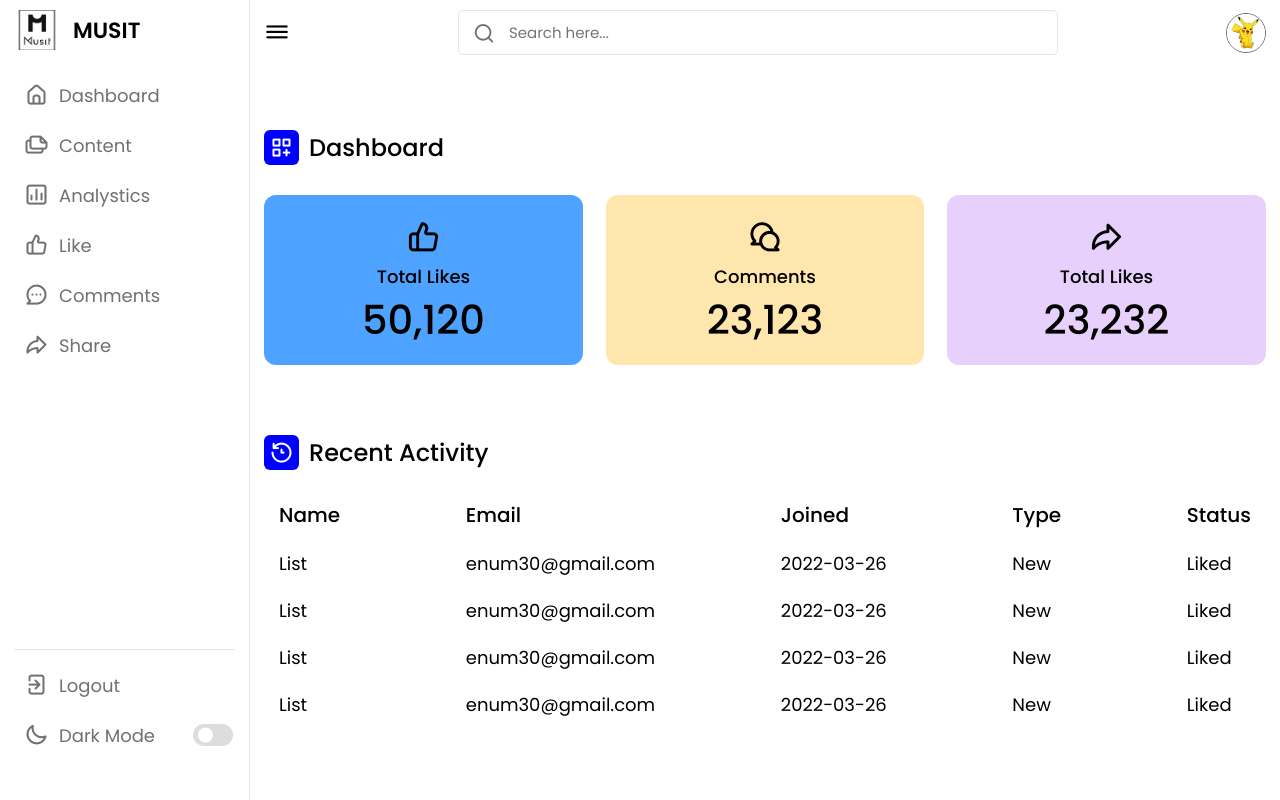
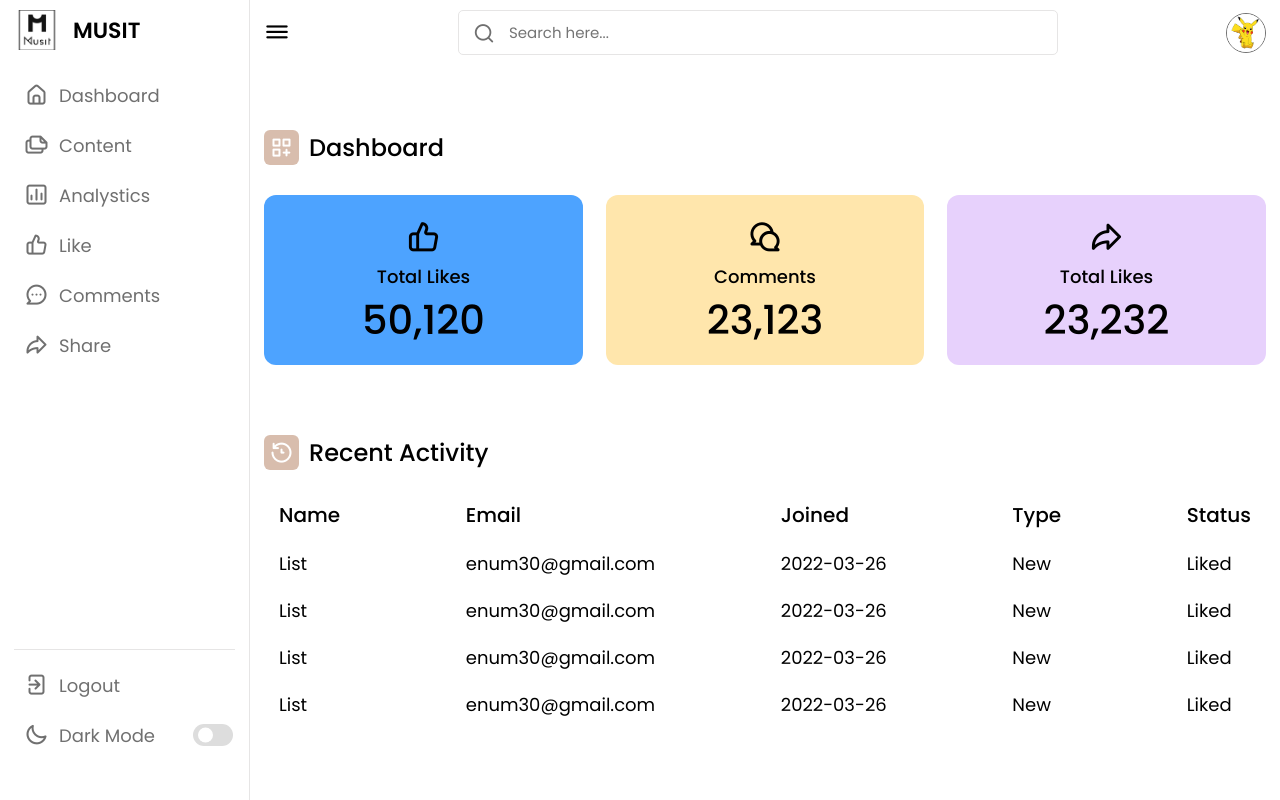
Before and after one commit to imysh578/WebDesign, a React (Create React App) app in the folder ResponsiveDashboard/client/: page / in a window 1280 px wide. Built offline with nearby package versions, Linux system fonts and the light colour scheme.

Commit message:
apply react-router-dom

```diff
--- a/ResponsiveDashboard/client/src/App.jsx
+++ b/ResponsiveDashboard/client/src/App.jsx
@@ -1,12 +1,21 @@
+import { Route, Routes } from 'react-router-dom';
 import './App.css';
 import { Dashboard } from './components/dashboard/Dashboard';
+import { Dashcontent } from './components/dashboard/dashcontent/Dashcontent';
 import { Navbar } from './components/navbar/Navbar';
 
 function App() {
   return (
     <div className="App">
       <Navbar/>
-      <Dashboard></Dashboard>
+      <Dashboard>
+        <Routes>
+          <Route path='/'>
+            <Route index element={<Dashcontent/>}/>
+            <Route path='dashboard' element={<Dashcontent/>}/>
+          </Route>
+        </Routes>
+      </Dashboard>
     </div>
   );
 }
--- a/ResponsiveDashboard/client/src/components/dashboard/Dashboard.jsx
+++ b/ResponsiveDashboard/client/src/components/dashboard/Dashboard.jsx
@@ -1,9 +1,8 @@
 import React, { useEffect } from 'react'
 import { Searchbar } from './searchbar/Searchbar';
-import { Dashcontent } from './dashcontent/Dashcontent';
 import "./Dashboard.css"
 
-export const Dashboard = () => {
+export const Dashboard = ({children}) => {
   useEffect(() => {
     const sidebarToggle = document.querySelector(".sidebar-toggle");
     const sidebar = document.querySelector("nav");
@@ -26,7 +25,7 @@ export const Dashboard = () => {
   return (
     <section className="dashboard">
       <Searchbar/>
-      <Dashcontent/>
+      {children}
     </section>
   );
 }
--- a/ResponsiveDashboard/client/src/components/dashboard/dashcontent/Dashcontent.css
+++ b/ResponsiveDashboard/client/src/components/dashboard/dashcontent/Dashcontent.css
@@ -10,7 +10,7 @@
   position: relative;
   height: 35px;
   width: 35px;
-  background-color: blue;
+  background-color: var(--primary-color);
   border-radius: 6px;
   color: var(--title-icon-color);
   display: flex;
--- a/ResponsiveDashboard/client/src/components/navbar/Navbar.jsx
+++ b/ResponsiveDashboard/client/src/components/navbar/Navbar.jsx
@@ -1,4 +1,5 @@
-import React, { useState, useEffect } from 'react'
+import React, { useEffect } from 'react'
+import { Link } from 'react-router-dom';
 import "./Navbar.css"
 
 export const Navbar = () => {
@@ -34,56 +35,56 @@ export const Navbar = () => {
       <div className="menu-items">
         <ul className="nav-links">
           <li>
-            <a href="/">
+            <Link to="/dashboard">
               <i class="uil uil-estate"></i>
               <span className="link-name">Dashboard</span>
-            </a>
+            </Link>
           </li>
           <li>
-            <a href="/">
+            <Link to="/content">
               <i class="uil uil-files-landscapes"></i>
               <span className="link-name">Content</span>
-            </a>
+            </Link>
           </li>
           <li>
-            <a href="/">
+            <Link to="#">
               <i class="uil uil-chart"></i>
               <span className="link-name">Analystics</span>
-            </a>
+            </Link>
           </li>
           <li>
-            <a href="/">
+            <Link to="#">
               <i class="uil uil-thumbs-up"></i>
               <span className="link-name">Like</span>
-            </a>
+            </Link>
           </li>
           <li>
-            <a href="/">
+            <Link to="#">
               <i class="uil uil-comment-dots"></i>
               <span className="link-name">Comments</span>
-            </a>
+            </Link>
           </li>
           <li>
-            <a href="/">
+            <Link to="#">
               <i class="uil uil-share"></i>
               <span className="link-name">Share</span>
-            </a>
+            </Link>
           </li>
         </ul>
 
         <ul className="logout-mode">
           <li>
-            <a href="/">
+            <Link to="#">
               <i class="uil uil-signout"></i>
               <span className="link-name">Logout</span>
-            </a>
+            </Link>
           </li>
 
           <li className="mode">
-            <a href="/">
+            <Link to="#">
               <i class="uil uil-moon"></i>
               <span className="link-name">Dark Mode</span>
-            </a>
+            </Link>
             <div className="mode-toggle">
               <span className="switch"></span>
             </div>
--- a/ResponsiveDashboard/client/src/index.jsx
+++ b/ResponsiveDashboard/client/src/index.jsx
@@ -1,11 +1,14 @@
+import './index.css';
 import React from 'react';
 import ReactDOM from 'react-dom';
-import './index.css';
 import App from './App';
+import { BrowserRouter } from 'react-router-dom';
 
 ReactDOM.render(
   <React.StrictMode>
-    <App />
+    <BrowserRouter>
+      <App />
+    </BrowserRouter>
   </React.StrictMode>,
   document.getElementById('root')
 );
--- a/ResponsiveDashboard/client/src/styles/variables.css
+++ b/ResponsiveDashboard/client/src/styles/variables.css
@@ -1,6 +1,6 @@
 :root{
   /* ===== Colors ===== */
-  --primary-color: #0E4BF1;
+  --primary-color: #D8BDAD;
   --panel-color: #FFF;
   --text-color: #000;
   --black-light-color: #707070;
```
